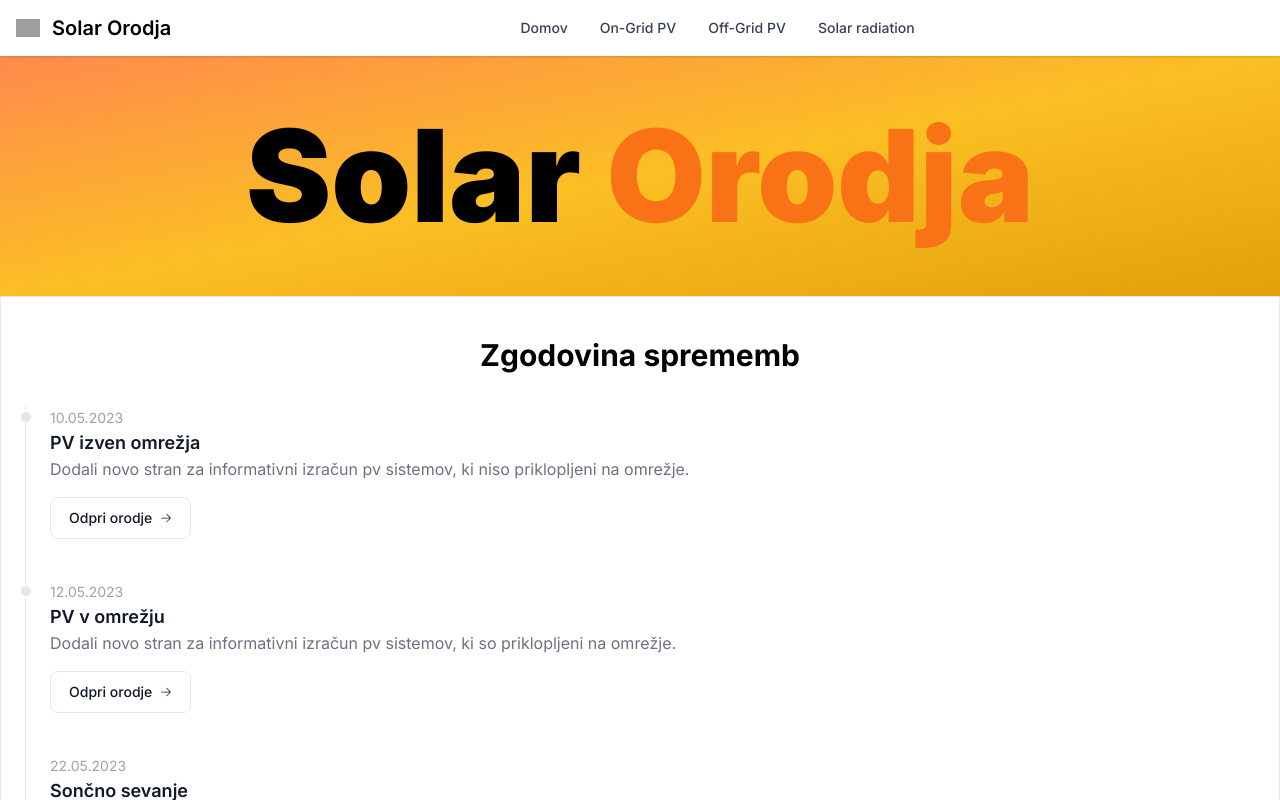
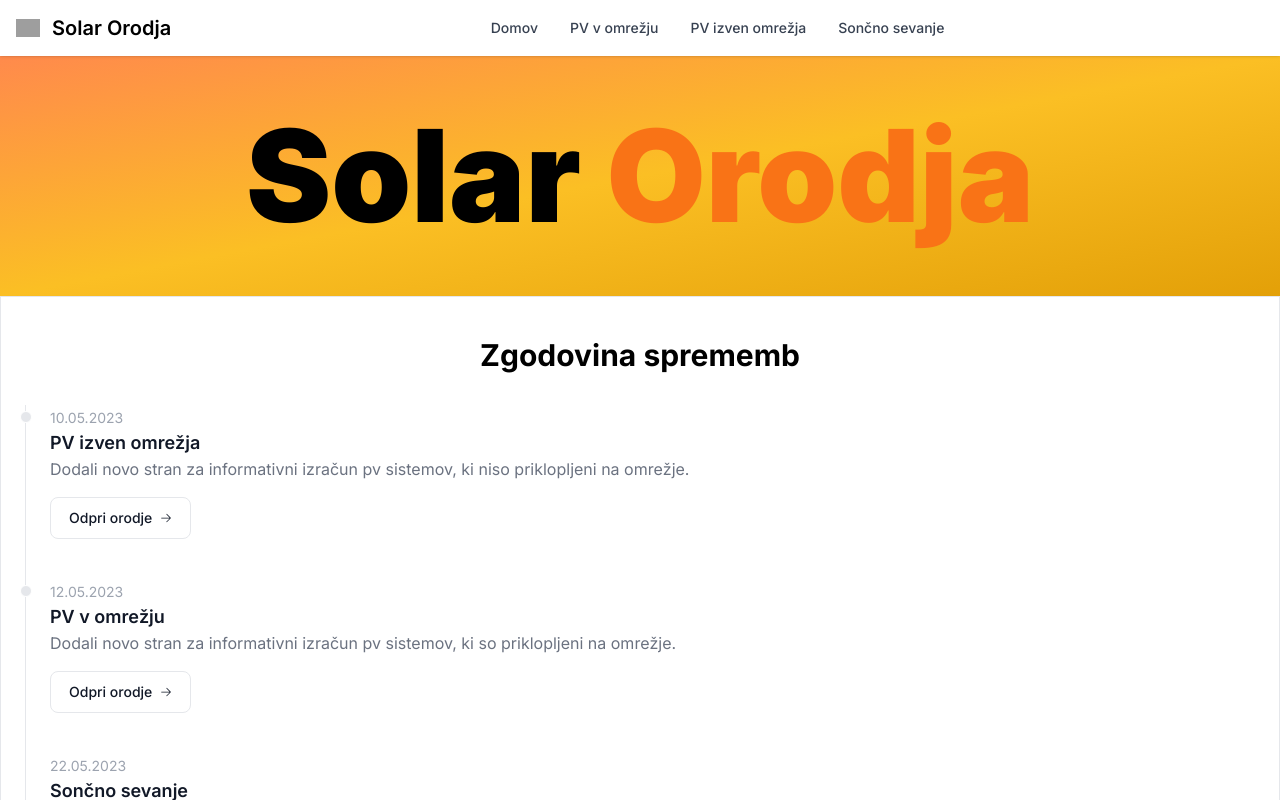
Before and after one commit to KK998/solar-tools, a Next.js app: page / in a window 1280 px wide. Shown: the top 800 px of the page. Built offline with nearby package versions, Linux system fonts and the light colour scheme; grey boxes are pictures that could not be loaded.

Commit message:
feat(i11n): nav links

```diff
--- a/app/(components)/Header.tsx
+++ b/app/(components)/Header.tsx
@@ -4,6 +4,7 @@ import { useContext } from "react";
 import Image from "next/image";
 import { Navbar } from "flowbite-react";
 import { ConfigContext } from "../(utils)/config";
+import t from "../(utils)/translate";
 
 const Header = () => {
   const { mainPageUrl, logo, name } = useContext(ConfigContext);
@@ -28,14 +29,16 @@ const Header = () => {
         <Navbar.Toggle />
       </div>
       <Navbar.Collapse>
-        <Navbar.Link href="/">Domov</Navbar.Link>
+        <Navbar.Link href="/">{t("home")}</Navbar.Link>
         <Navbar.Link href="/orodja/pv-sistemi/on-grid-pv">
-          On-Grid PV
+          {t("nav_on_grid_pv")}
         </Navbar.Link>
         <Navbar.Link href="/orodja/pv-sistemi/off-grid-pv">
-          Off-Grid PV
+          {t("nav_off_grid_pv")}
         </Navbar.Link>
-        <Navbar.Link href="/orodja/sevanje">Solar radiation</Navbar.Link>
+        <Navbar.Link href="/orodja/sevanje">
+          {t("nav_solar_radiation")}
+        </Navbar.Link>
       </Navbar.Collapse>
     </Navbar>
   );
```
